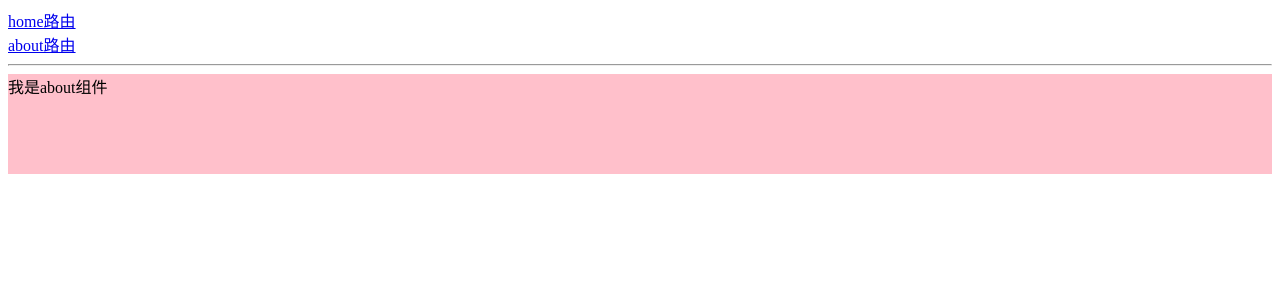
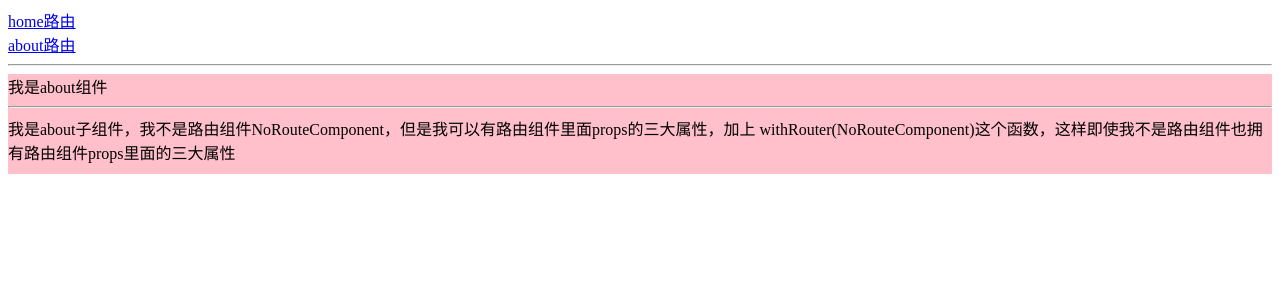
Before and after one commit to dengwenj/react_router, a React (Create React App) app: page /about in a window 1280 px wide. Shown: the top 300 px of the page. Built offline with nearby package versions, Linux system fonts and the light colour scheme.

Commit message:
withRouter 的使用

```diff
--- a/src/pages/About/index.jsx
+++ b/src/pages/About/index.jsx
@@ -1,4 +1,5 @@
 import React, { useState } from 'react'
+import NoRouteComponent from '../NoRouteComponent'
 
 export default function About(props) {
   // console.log(props) // 路由组件的 三个属性在 props 里面
@@ -6,5 +7,11 @@ export default function About(props) {
     height: 100,
     backgroundColor: 'pink',
   })
-  return <div style={state}>我是about组件</div>
+  return (
+    <div style={state}>
+      我是about组件
+      <hr />
+      <NoRouteComponent />
+    </div>
+  )
 }
--- /dev/null
+++ b/src/pages/NoRouteComponent/index.jsx
@@ -0,0 +1,15 @@
+import React, { Component } from 'react'
+import { withRouter } from 'react-router-dom'
+
+class NoRouteComponent extends Component {
+  render() {
+    console.log(this.props)
+    return (
+      <div>
+        我是about子组件，我不是路由组件NoRouteComponent，但是我可以有路由组件里面props的三大属性，加上
+        withRouter(NoRouteComponent)这个函数，这样即使我不是路由组件也拥有路由组件props里面的三大属性
+      </div>
+    )
+  }
+}
+export default withRouter(NoRouteComponent)
```
